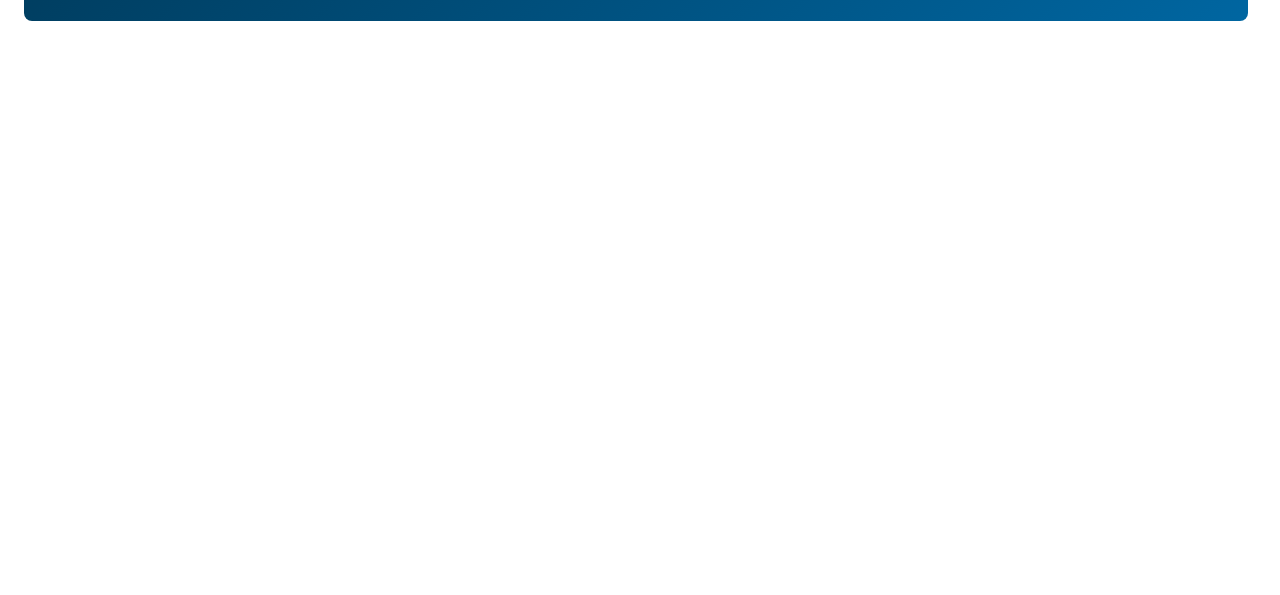
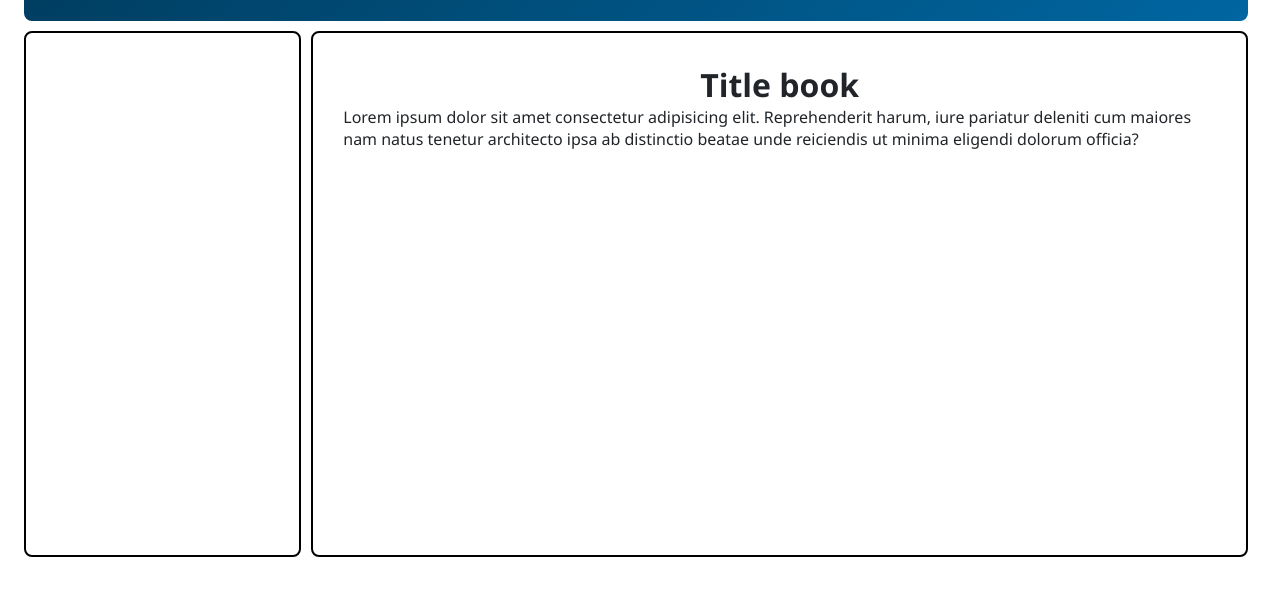
Before and after one commit to APV-DevGame/Ingenieria_de_Software, a plain HTML site: page info_book.html in a window 1280 px wide. Shown: the part 131-726 px from the top of the page. Drawn offline with Linux system fonts and the light colour scheme.

Commit message:
paginalibros agregado

```diff
--- a/css/info_book.css
+++ b/css/info_book.css
@@ -26,3 +26,25 @@ body{
     border-radius: 8px;
     letter-spacing: 0.5px;
 }
+.container{
+    height: 70%;
+    margin-top: 10px;
+    display: flex;
+}
+.img-book{
+    width: 30%;
+    height: 100%;
+    border: 2px solid black;
+    border-radius: 8px;
+}
+.info-container{
+    width: 100%;
+    height: 100%;
+    border: 2px solid black;
+    margin-left: 10px;
+    padding: 30px;
+    border-radius: 8px;
+}
+.info-container p{
+
+}
--- a/info_book.html
+++ b/info_book.html
@@ -12,6 +12,16 @@
         <img src="img/Escudobuap.png" alt="Imagen de la buap" width="80px">
         <h1>Benemérita Universidad Autónoma de Puebla</h1>
     </header>
-    <main class="container"></main>
+    <main class="container">
+        <div class="img-book">
+            <div class="extra-img"></div>
+        </div>
+        <div class="info-container">
+            <h1 style="text-align: center;">Title book</h1>
+            <p>Lorem ipsum dolor sit amet consectetur adipisicing elit. Reprehenderit harum,
+            iure pariatur deleniti cum maiores nam natus tenetur architecto ipsa ab distinctio
+             beatae unde reiciendis ut minima eligendi dolorum officia?</p>
+        </div>
+    </main>
 </body>
 </html>
```
